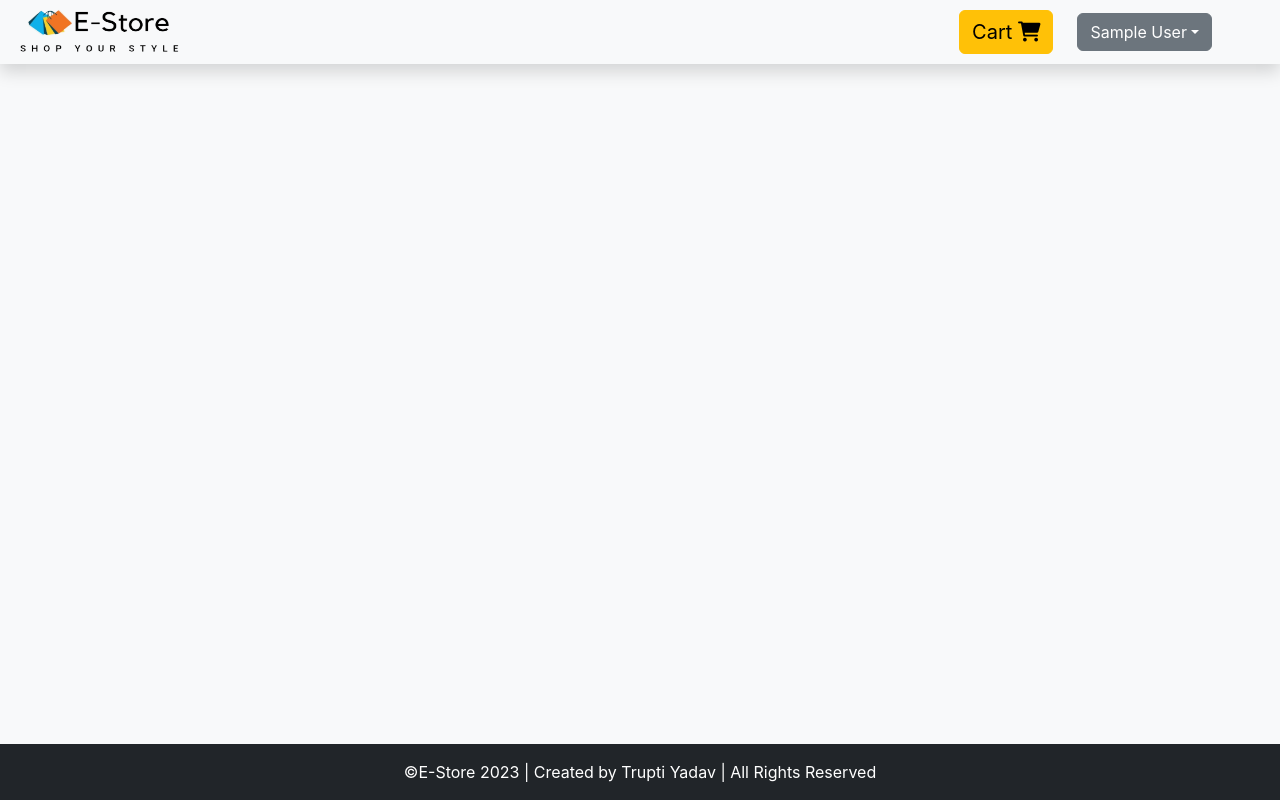
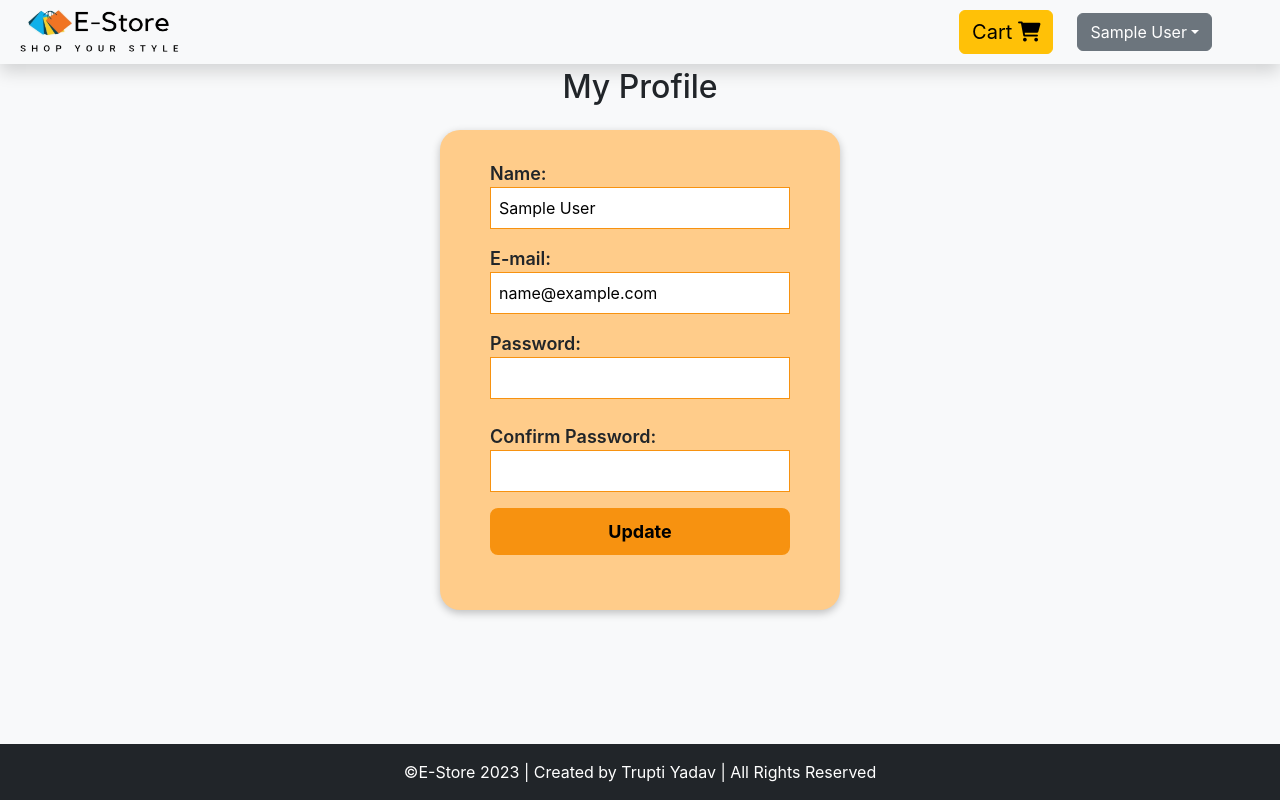
Before and after one commit to Trupti0406/MERN-E-Store, a React (Create React App) app in the folder frontend/: page /profile in a window 1280 px wide. Built offline with nearby package versions, Linux system fonts and the light colour scheme; sample sign-in values are in the browser's storage.

Commit message:
basic app done

```diff
--- a/frontend/src/App.js
+++ b/frontend/src/App.js
@@ -15,6 +15,7 @@ import PaymentMethodScreen from "./screens/PaymentMethodScreen";
 import PlaceOrderScreen from "./screens/PlaceOrderScreen";
 import OrderScreen from "./screens/OrderScreen";
 import OrderHistoryScreen from "./screens/OrderHistoryScreen";
+import ProfileScreen from "./screens/ProfileScreen";
 
 function App() {
   const { state, dispatch: contextDispatch } = useContext(Store);
@@ -24,7 +25,7 @@ function App() {
     localStorage.removeItem("userInfo");
     localStorage.removeItem("shippingAddress");
     localStorage.removeItem("paymentMethod");
-    //  window.location.href = "/signin";
+    window.location.href = "/signin";
   };
   return (
     <BrowserRouter>
@@ -108,6 +109,7 @@ function App() {
             <Route path="/placeorder" element={<PlaceOrderScreen />} />
             <Route path="/order/:id" element={<OrderScreen />} />
             <Route path="/orderhistoy" element={<OrderHistoryScreen />} />
+            <Route path="/profile" element={<ProfileScreen />} />
 
             <Route path="/shipping" element={<ShippingScreen />} />
 
--- /dev/null
+++ b/frontend/src/screens/ProfileScreen.jsx
@@ -0,0 +1,124 @@
+import axios from "axios";
+import React, { useContext, useState } from "react";
+import { useReducer } from "react";
+import { Helmet } from "react-helmet-async";
+import { toast } from "react-toastify";
+import { Store } from "../Store";
+import { getError } from "../utils";
+
+const reducer = (state, action) => {
+  switch (action.type) {
+    case "UPDATE_REQUEST":
+      return { ...state, loadingUpdate: true };
+    case "UPDATE_SUCCESS":
+      return { ...state, loadingUpdate: false };
+    case "UPDATE_FAIL":
+      return { ...state, loadingUpdate: false };
+
+    default:
+      return state;
+  }
+};
+
+export default function ProfileScreen() {
+  const { state, dispatch: contextDispatch } = useContext(Store);
+  const { userInfo } = state;
+  const [name, setName] = useState(userInfo.name);
+  const [email, setEmail] = useState(userInfo.email);
+  const [password, setPassword] = useState("");
+  const [confirmPassword, setConfirmPassword] = useState("");
+
+  const [{ loadingUpdate }, dispatch] = useReducer(reducer, {
+    loadingUpdate: false,
+  });
+
+  const submitHandler = async (e) => {
+    e.preventDefault();
+    try {
+      const { data } = await axios.put(
+        "/api/users/profile",
+        {
+          name,
+          email,
+          password,
+        },
+        {
+          headers: { Authorization: `Bearer ${userInfo.token}` },
+        }
+      );
+      dispatch({
+        type: "UPDATE_SUCCESS",
+      });
+      contextDispatch({ type: "USER_SIGNIN", payload: data });
+      localStorage.setItem("userInfo", JSON.stringify(data));
+      toast.success("User updated successfully");
+    } catch (err) {
+      dispatch({
+        type: "FETCH_FAIL",
+      });
+      toast.error(getError (err));
+    }
+  };
+
+  return (
+    <>
+      <Helmet>
+        <title>User Profile</title>
+      </Helmet>
+      <h2 className="text-center mb-4 mt-1">My Profile</h2>
+
+      <form action="" className="login-form mt-3 mb-4" onSubmit={submitHandler}>
+        {/* <img src={logo} alt="logo" style={{ width: "180px" }} /> */}
+        <div className="d-flex flex-column mb-3">
+          <label className="fw-semibold" htmlFor="name">
+            Name:
+          </label>
+          <input
+            value={name}
+            type="text"
+            required
+            onChange={(e) => setName(e.target.value)}
+          />
+        </div>
+        <div className="d-flex flex-column mb-3">
+          <label className="fw-semibold" htmlFor="email">
+            E-mail:
+          </label>
+          <input
+            value={email}
+            type="email"
+            required
+            onChange={(e) => setEmail(e.target.value)}
+          />
+        </div>
+        <div className="d-flex flex-column mb-4">
+          <label className="fw-semibold" htmlFor="password">
+            Password:
+          </label>
+          <input
+            value={password}
+            type="password"
+            required
+            onChange={(e) => setPassword(e.target.value)}
+          />
+        </div>
+        <div className="d-flex flex-column mb-3">
+          <label className="fw-semibold" htmlFor="Confirm password">
+            Confirm Password:
+          </label>
+          <input
+            value={confirmPassword}
+            type="password"
+            required
+            onChange={(e) => setConfirmPassword(e.target.value)}
+          />
+        </div>
+        <div className="d-grid">
+          <button id="login-btn" className="fw-bold">
+            Update
+          </button>
+        </div>
+      </form>
+    </>
+  );
+}
```
Also changed, not shown: package.json (added, +21 -0 lines), 2 other files (tests, documents, lock files or other folders).
